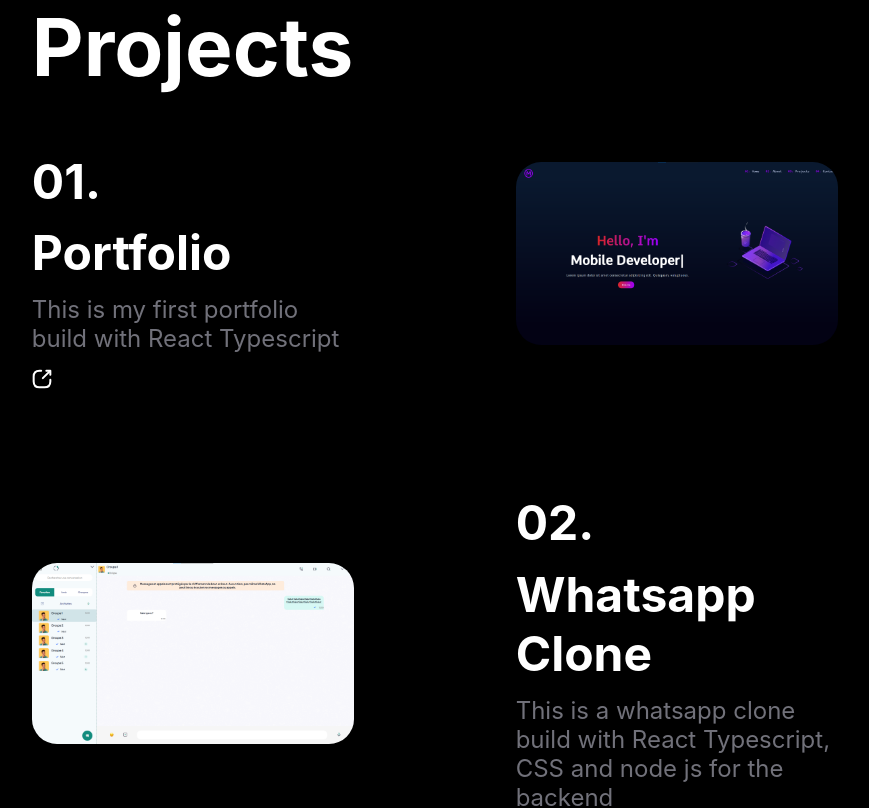
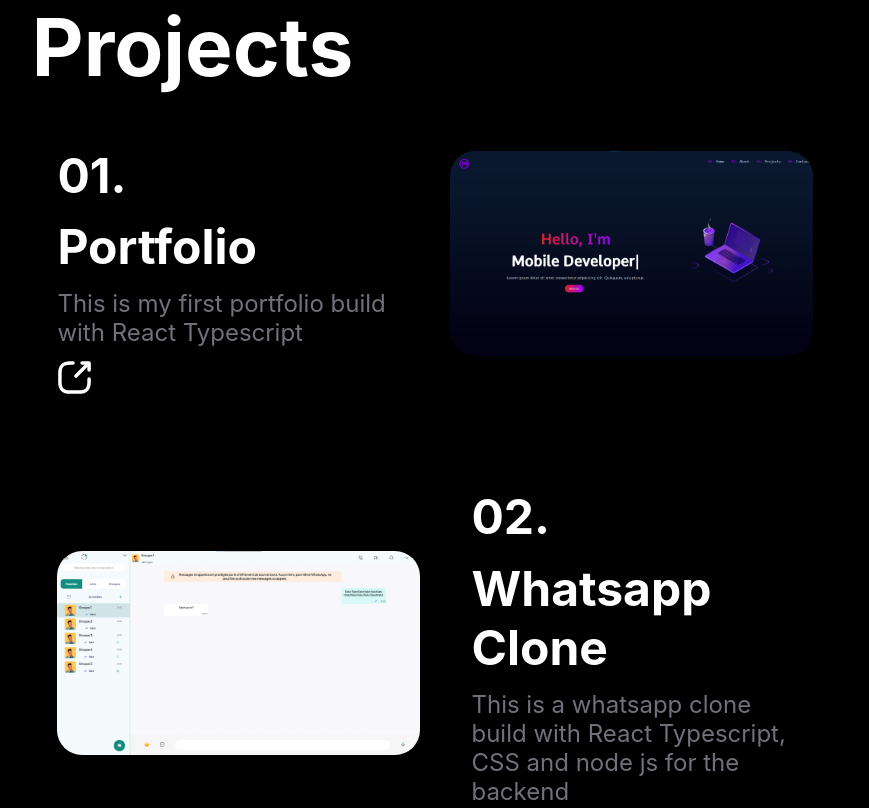
Before and after one commit to Matsuel/portfolio-v3, a React (Create React App) app: page / in a window 1280 px wide. Shown: the part 1680-2488 px from the top of the page, without its empty margins (205-1074 px from the left). Built offline with nearby package versions, Linux system fonts and the light colour scheme.

Commit message:
add app react native and margins

```diff
--- a/src/Components/Projects/Projects.css
+++ b/src/Components/Projects/Projects.css
@@ -39,19 +39,23 @@
 }
 
 .project-img{
-    width: 40%;
+    width: 45%;
     height: auto;
     border-radius: 25px;
+    margin-left: 2vw;
+    margin-right: 2vw;
 }
 
 .project-content{
-    width: 40%;
+    width: 45%;
     height: 30vh;
     display: flex;
     flex-direction: column;
     align-items: start;
     justify-content: center;
     gap: 1vw;
+    margin-left: 2vw;
+    margin-right: 2vw;
 }
 
 .project-title{
@@ -88,3 +92,8 @@
     margin-bottom: 0;
     margin-top: 0;
 }
+
+.project-link-img{
+    width: 35px;
+    height: 35px;
+}
--- a/src/Components/Projects/Projects.tsx
+++ b/src/Components/Projects/Projects.tsx
@@ -1,6 +1,7 @@
 import React from 'react'
 import './Projects.css'
 import { Datas } from './datas'
+import AppMeteoMobile from '../../assets/projects/wheathermobile.png'
 import AppMeteo from '../../assets/projects/app meteo csharp.png'
 import Calc from '../../assets/projects/csharp calc.png'
 import LeRebot from '../../assets/projects/lerobot.png'
@@ -16,7 +17,7 @@ interface Project {
 }
 
 const Projects = () => {
-    const Images = [Portfolio, Whatsapp, AppMeteo, LeRebot, Calc, Taquin]
+    const Images = [Portfolio, Whatsapp, AppMeteoMobile, LeRebot, Calc, Taquin, AppMeteo]
     return (
         <section id='projects' className='projects'>
             <h1 className="projects-title">Projects</h1>
@@ -30,7 +31,7 @@ const Projects = () => {
                                     <h1 className="project-number">0{index + 1}.</h1>
                                     <h2 className="project-title">{project.title}</h2>
                                     <p className="project-description">{project.description}</p>
-                                    <a href={project.githubLink} className="project-link"><img src={ViewMore} alt="" className="project-link-img" /></a>
+                                    <a target='_blank' href={project.githubLink} className="project-link"><img src={ViewMore} alt="" className="project-link-img" /></a>
                                 </div>
                             </div>
                         ) : (
@@ -39,7 +40,7 @@ const Projects = () => {
                                     <h1 className="project-number">0{index + 1}.</h1>
                                     <h2 className="project-title">{project.title}</h2>
                                     <p className="project-description">{project.description}</p>
-                                    <a href={project.githubLink} className="project-link"><img src={ViewMore} alt="" className="project-link-img" /></a>
+                                    <a target='_blank' href={project.githubLink} className="project-link"><img src={ViewMore} alt="" className="project-link-img" /></a>
                                 </div>
                                 <img src={Images[index]} alt="" className="project-img" />
                             </div>
```
Also changed, not shown: src/assets/projects/wheathermobile.png (added).
